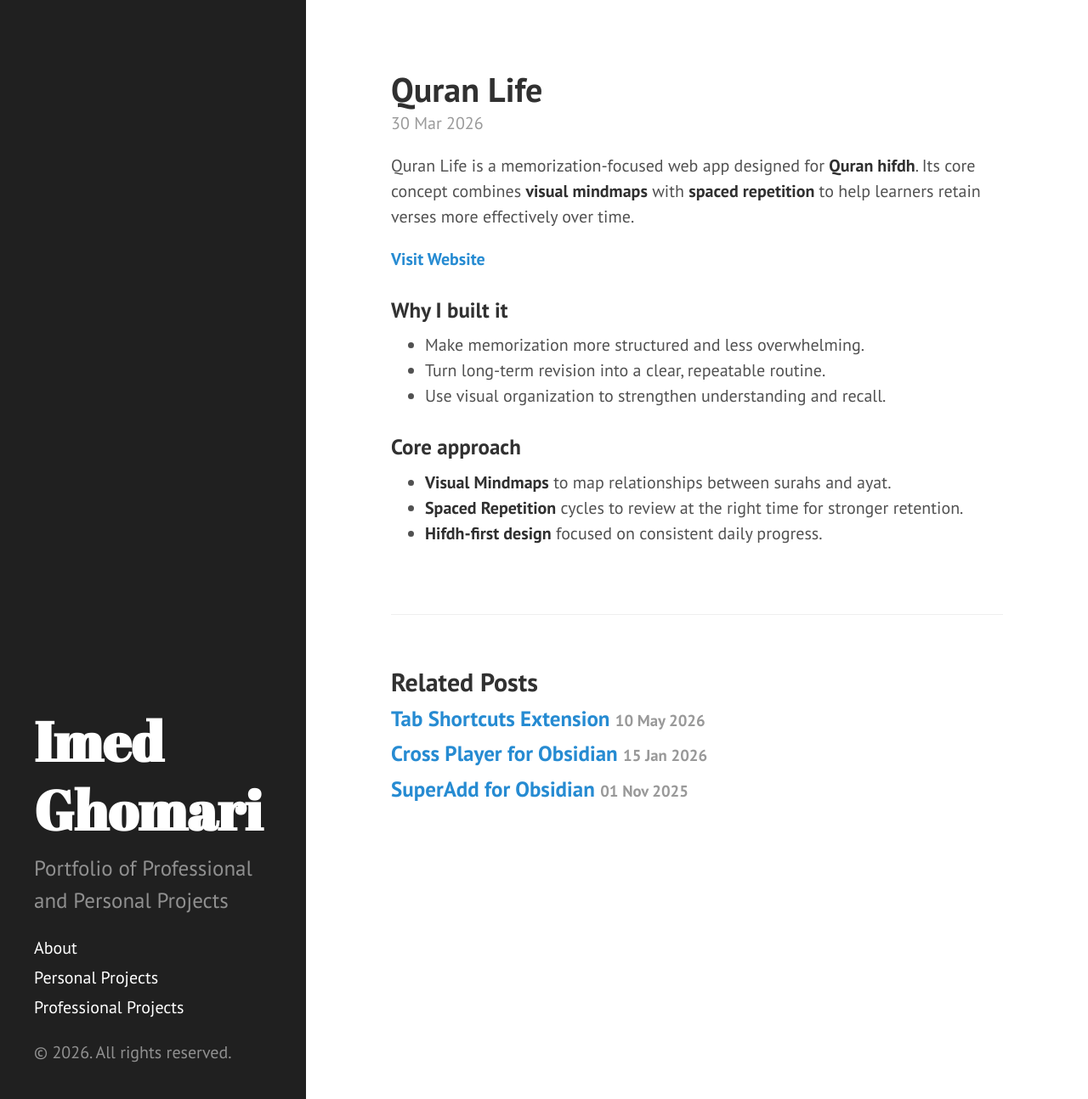
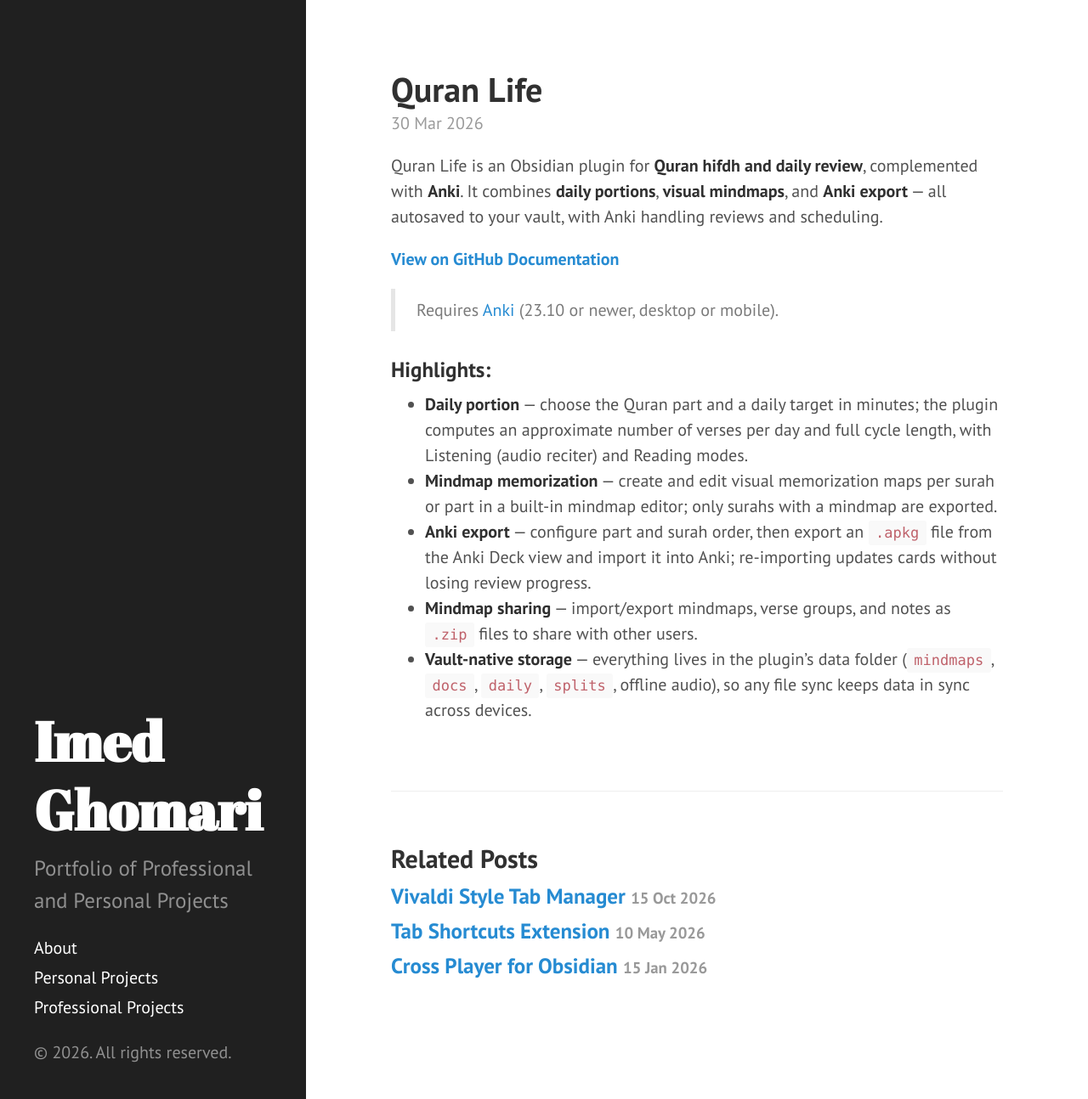
Before and after one commit to imed-ghomari/portfolio, a Jekyll site: the page built from _posts/2026-03-30-quran-life.md, in a window 1280 px wide and 1294 px high. Shown: the whole window at 85% size. Built offline with Jekyll 4.4.1, drawn with Linux system fonts in a browser that asks for light colours.

Commit message:
Add Vivaldi Style Tab Manager project and update Quran Life to Obsidian plugin + Anki

```diff
--- a/_posts/2026-03-30-quran-life.md
+++ b/_posts/2026-03-30-quran-life.md
@@ -5,16 +5,16 @@ date: 2026-03-30
 categories: personal education
 ---
 
-Quran Life is a memorization-focused web app designed for **Quran hifdh**. Its core concept combines **visual mindmaps** with **spaced repetition** to help learners retain verses more effectively over time.
+Quran Life is an Obsidian plugin for **Quran hifdh and daily review**, complemented with **Anki**. It combines **daily portions**, **visual mindmaps**, and **Anki export** — all autosaved to your vault, with Anki handling reviews and scheduling.
 
-**[Visit Website](https://quran-life.org/)**
+**[View on GitHub](https://github.com/imed-ghomari/quran-life)**
+**[Documentation](https://imed-ghomari.github.io/quran-life/)**
 
-### Why I built it
-- Make memorization more structured and less overwhelming.
-- Turn long-term revision into a clear, repeatable routine.
-- Use visual organization to strengthen understanding and recall.
+> Requires [Anki](https://apps.ankiweb.net/) (23.10 or newer, desktop or mobile).
 
-### Core approach
-- **Visual Mindmaps** to map relationships between surahs and ayat.
-- **Spaced Repetition** cycles to review at the right time for stronger retention.
-- **Hifdh-first design** focused on consistent daily progress.
+### Highlights:
+- **Daily portion** — choose the Quran part and a daily target in minutes; the plugin computes an approximate number of verses per day and full cycle length, with Listening (audio reciter) and Reading modes.
+- **Mindmap memorization** — create and edit visual memorization maps per surah or part in a built-in mindmap editor; only surahs with a mindmap are exported.
+- **Anki export** — configure part and surah order, then export an `.apkg` file from the Anki Deck view and import it into Anki; re-importing updates cards without losing review progress.
+- **Mindmap sharing** — import/export mindmaps, verse groups, and notes as `.zip` files to share with other users.
+- **Vault-native storage** — everything lives in the plugin's data folder (`mindmaps`, `docs`, `daily`, `splits`, offline audio), so any file sync keeps data in sync across devices.
```
Also changed, not shown: _posts/2026-10-15-vivaldi-style-tab-manager.md (added, +23 -0 lines).
